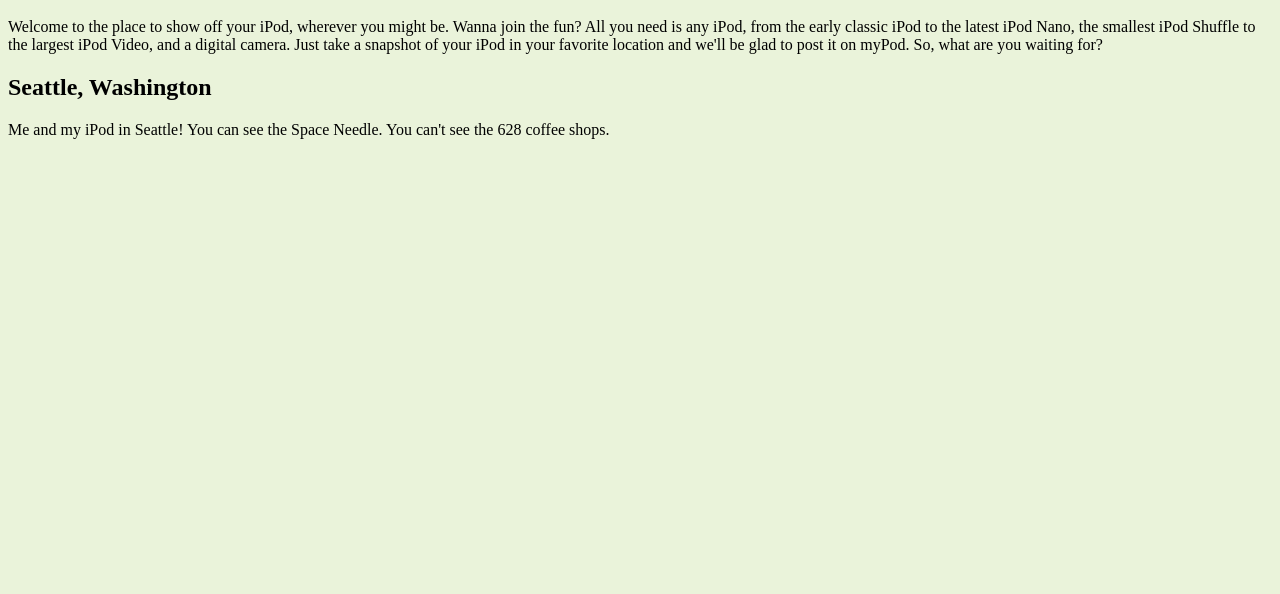
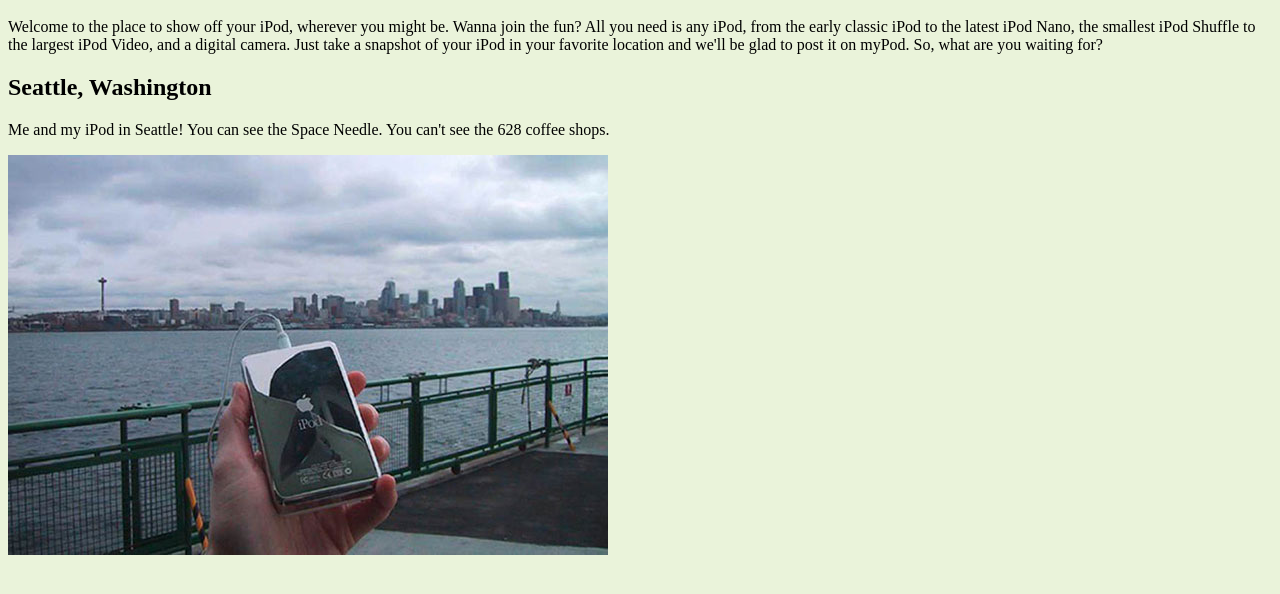
Before and after one commit to IharYudziankou/hfhtml, a plain HTML site: page ch5/index.html in a window 1280 px wide. Shown: the part 48-642 px from the top of the page. Drawn offline with Linux system fonts and the light colour scheme.

Commit message:
ch5. Ex. p.201

```diff
--- a/ch5/index.html
+++ b/ch5/index.html
@@ -21,5 +21,8 @@
          Me and my iPod in Seattle!  You can see the
          Space Needle.  You can't see the 628 coffee shops.
       </p>
+		  <p>
+				<img src="photos/seattle_classic.jpg">
+			</p>
    </body>
 </html>
```
Also changed, not shown: ch5/photos/applestore.jpg (added), ch5/photos/britain.jpg (added), ch5/photos/seattle_classic.jpg (added), ch5/photos/seattle_classic_large.jpg (added), ch5/photos/seattle_downtown.jpg (added), ch5/photos/seattle_medium.jpg (added), ch5/photos/seattle_shuffle.jpg (added), ch5/photos/seattle_video.jpg (added), ch5/photos/seattle_video_med.jpg (added).
